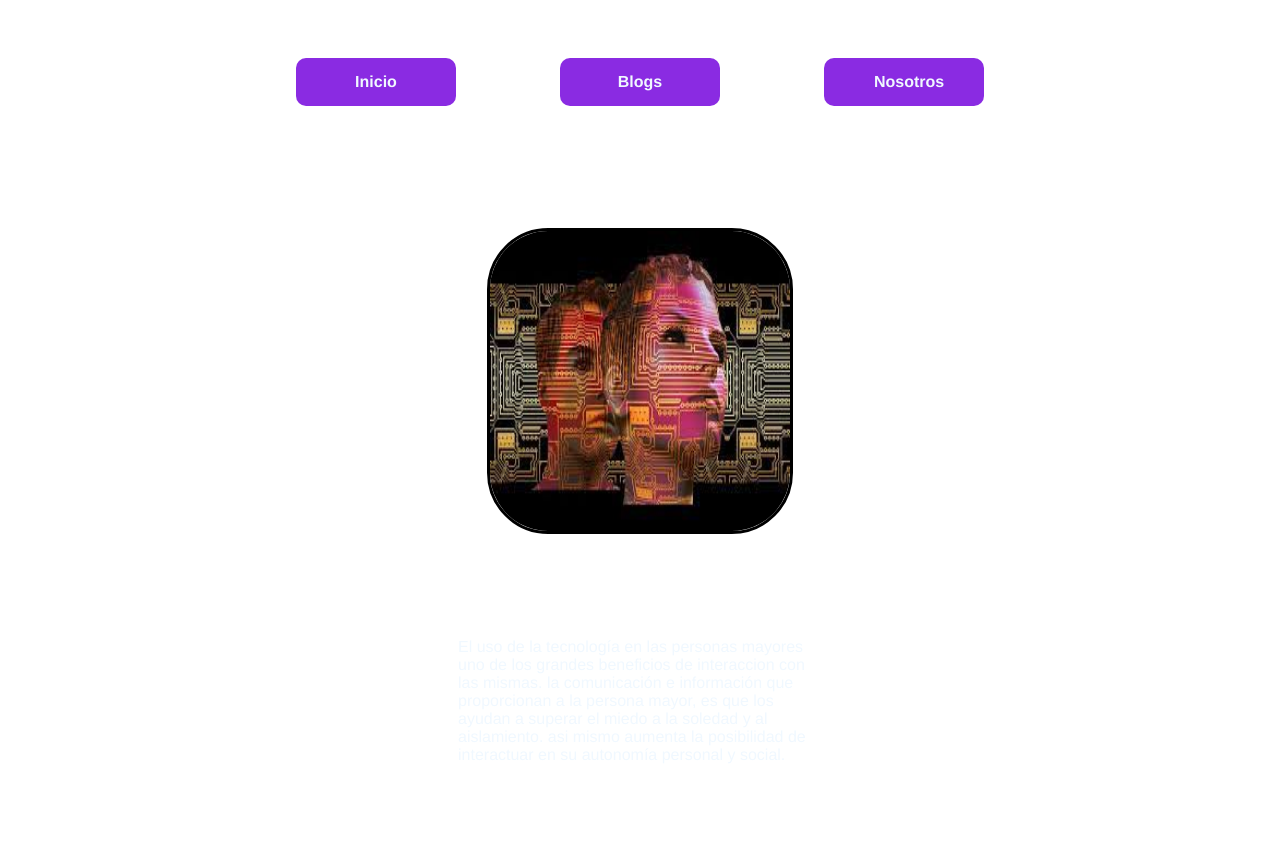
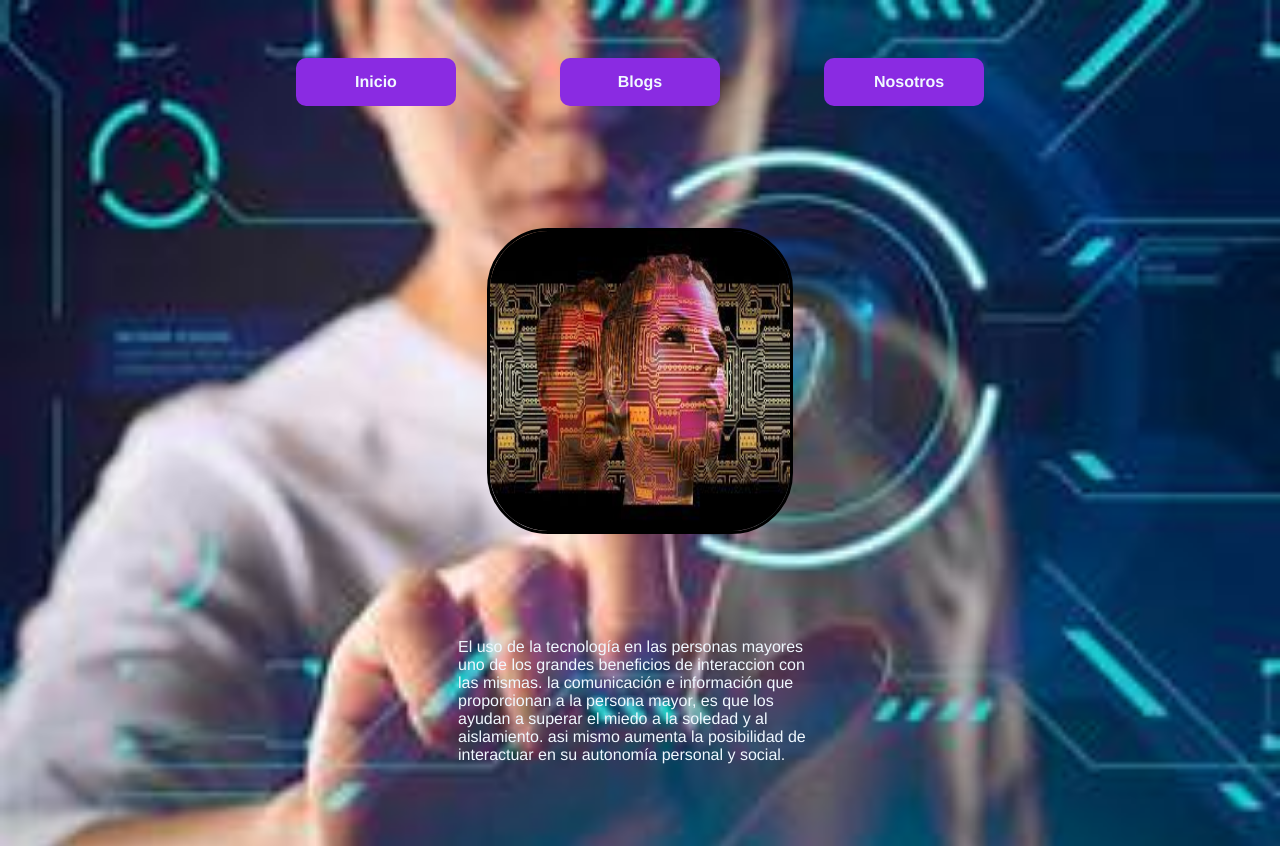
Before and after one commit to luistobon12/practica, a plain HTML site: page Index.html in a window 1280 px wide. Drawn offline with Linux system fonts and the light colour scheme.

Commit message:
Update 1. style.css

```diff
--- a/1. style.css
+++ b/1. style.css
@@ -1,6 +1,6 @@
 
   body{
-background-image: url(Imagen/Img1.jpg);
+background-image: url(Img1.jpg);
 background-size: cover;
 background-repeat: no-repeat;
 background-position: center;
```
